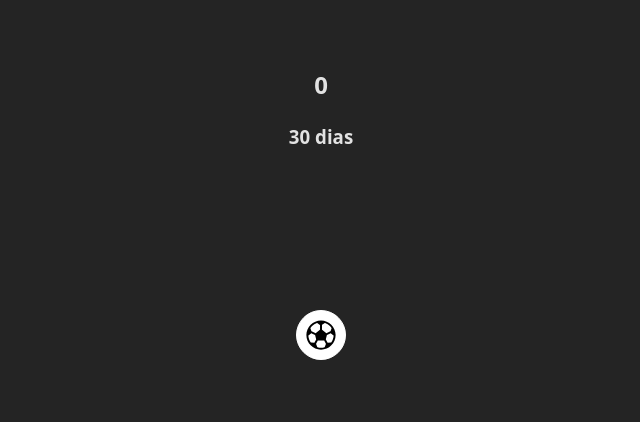
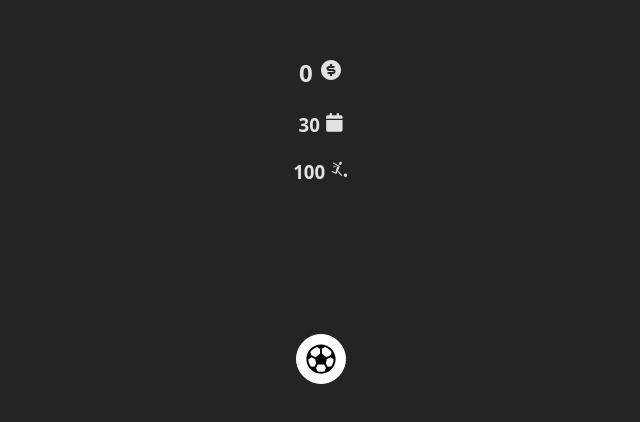
Before and after one commit to jeancarloslima/jogo-clicker-futebol, a React (Vite) app: page / in a window 1280 px wide. Shown: the part 126-548 px from the top of the page, without its empty margins (319-959 px from the left). Built offline with nearby package versions, Linux system fonts and the light colour scheme.

Commit message:
Adicionando ícones ao cabeçalho

```diff
--- a/src/App.jsx
+++ b/src/App.jsx
@@ -4,10 +4,14 @@ import TelaClicker from './components/TelaClicker';
 import TelaTime from './components/TelaTime';
 import TelaMelhorias from './components/TelaMelhorias';
 import TelaJogadores from './components/TelaJogadores';
+import { FaCalendar } from "react-icons/fa6";
+import { RiMoneyDollarCircleFill } from 'react-icons/ri';
+import { GiSoccerKick } from 'react-icons/gi';
 
 function App() {
   const [count, setCount] = useState(0)
   const [diasFaltando, setDiasFaltando] = useState(30);
+  const [forcaTime, setForcaTime] = useState(100);
   const [telaAtual, setTelaAtual] = useState(0);
 
   function handleClick() {
@@ -18,8 +22,9 @@ function App() {
     <div className="app">
       <header>
         <div className="header-container">
-          <h2 className="contagem">{count}</h2>
-          <h3 className="dias-faltando">{diasFaltando} dias</h3>
+          <h2 className="contagem">{count} <RiMoneyDollarCircleFill /></h2>
+          <h3 className="dias-faltando">{diasFaltando} <FaCalendar /></h3>
+          <h3 className="forca-time">{forcaTime} <GiSoccerKick /></h3>
         </div>
       </header>
 
--- a/src/components/TelaMelhorias/index.jsx
+++ b/src/components/TelaMelhorias/index.jsx
@@ -1,3 +1,7 @@
 export default function TelaMelhorias() {
+    return (
+        <div className="melhorias-container">
 
+        </div>
+    )
 }
```
